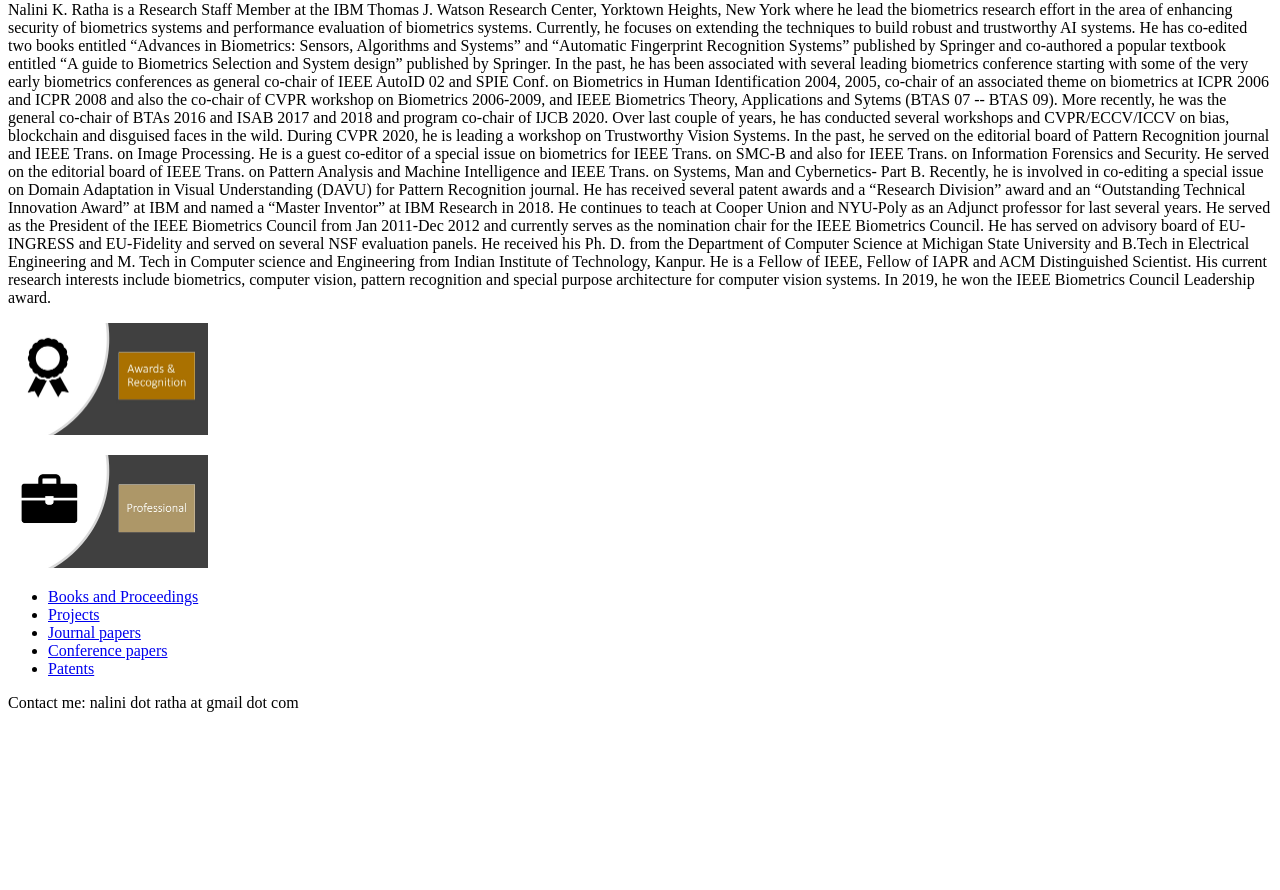
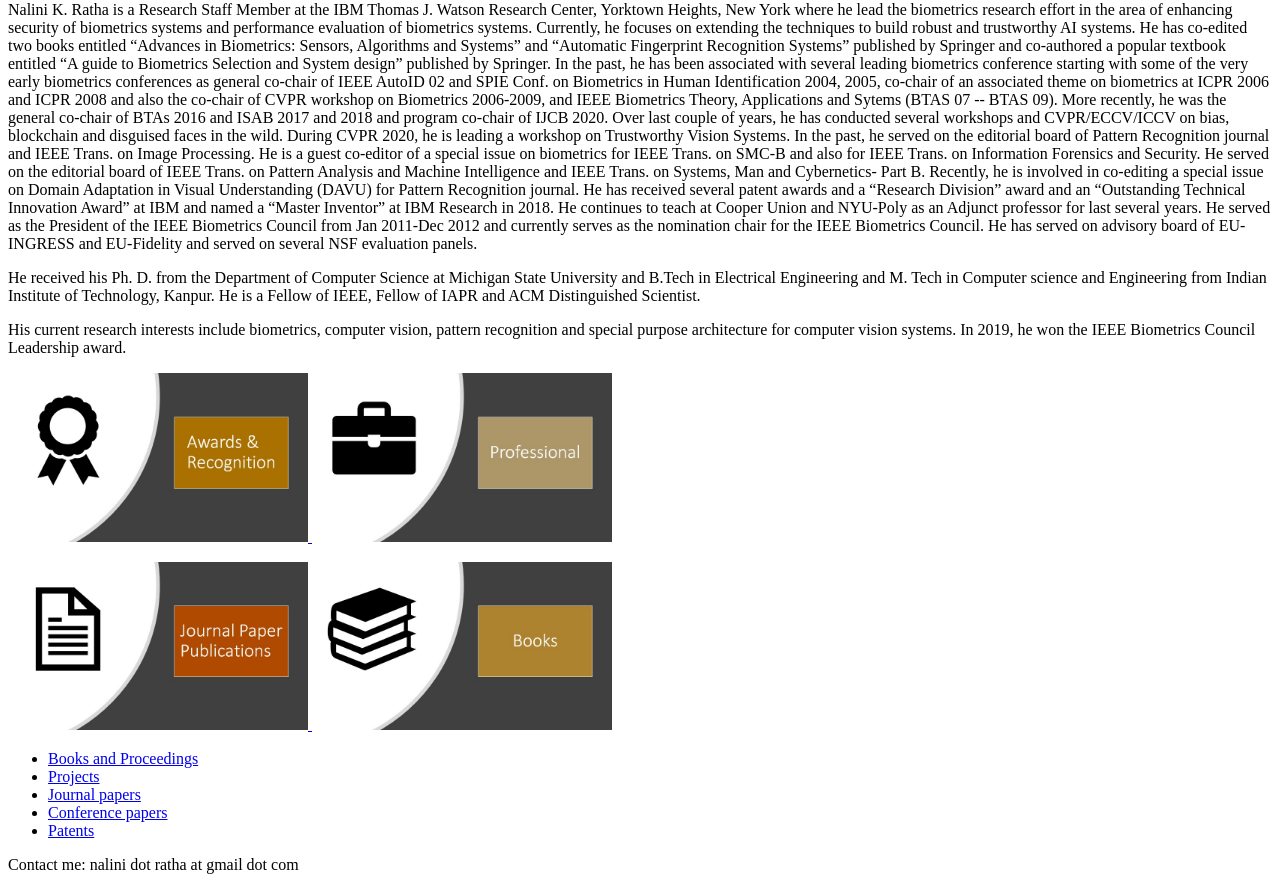
Before and after one commit to nalini-ratha/nalini-ratha.github.io, a plain HTML site: page index.html in a window 1280 px wide. Shown: the part 191-1081 px from the top of the page. Before the commit the page ends 919 px from the top, so only its background shows below. Drawn offline with Linux system fonts and the light colour scheme.

Commit message:
Initial commit

```diff
--- a/index.html
+++ b/index.html
@@ -47,26 +47,36 @@ Understanding (DAVU) for Pattern Recognition journal. He has received several pa
 and NYU-Poly as an Adjunct professor for last several years. He served as the President of the IEEE Biometrics Council from Jan 2011-Dec 2012 and
 currently serves as the nomination chair for the IEEE Biometrics Council. He has served on advisory board of EU-INGRESS and EU-Fidelity and served
 on several NSF evaluation panels.
-
+<p>
 He received his Ph. D. from the Department of Computer Science at Michigan State University and B.Tech in Electrical Engineering and
 M. Tech in Computer science and Engineering from Indian Institute of Technology, Kanpur. He is a Fellow of IEEE, Fellow of IAPR and
 ACM Distinguished Scientist.
-
+</p>
+<p>
 His current research interests include biometrics, computer vision, pattern recognition and special purpose architecture for computer vision systems.
 In 2019, he won the IEEE Biometrics Council Leadership award.
-
+</p>
 
 <p>
 <a href="awards.html">
-<img src="images/awards.jpg" alt="Awards and Recognitions" width="200">
+<img src="images/awards.jpg" alt="Awards and Recognitions" width="300">
+</a>
+
+<a href="professional.html">
+<img src="images/professional.jpg" alt="Professional" width="300">
 </a>
 </p>
 
 <p>
-<a href="professional.html">
-<img src="images/professional.jpg" alt="Professional" width="200">
+<a href="journal_paper.htmll">
+<img src="images/journal.jpg" alt="Journal Papers" width="300">
+</a>
+
+<a href="books_proceedings.html">
+<img src="images/books.jpg" alt="Books and Proceedings" width="300">
 </a>
 </p>
+
 <ul>
 
 <li> <a href="books_proceedings.html"> Books and Proceedings </a> </li>
```
Also changed, not shown: images/books.jpg (added), images/journal.jpg (added).
